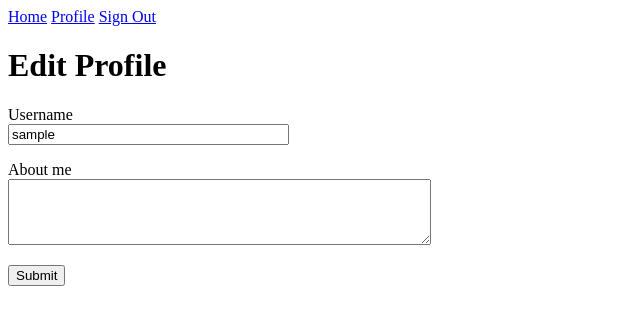
After one commit to cynicaldiogenes/recipeasy, a Flask app: page /edit_profile in a window 1280 px wide. The commit adds this page. Shown: the top 325 px of the page, without its empty margins (0-640 px from the left). Run offline with Flask 2, Linux system fonts and the light colour scheme; the visitor is signed in with stand-in values (Sample User, id 1); data comes from the database, SQL or seed files in the repository.

Commit message:
Add edit profile and user db migration

```diff
--- a/app/forms.py
+++ b/app/forms.py
@@ -1,7 +1,7 @@
 from flask_wtf import FlaskForm
 from wtforms import StringField, PasswordField, BooleanField, SubmitField, IntegerField, TextAreaField, SelectMultipleField
 from wtforms.fields.html5 import URLField, EmailField
-from wtforms.validators import DataRequired, EqualTo, Email, ValidationError
+from wtforms.validators import DataRequired, EqualTo, Email, ValidationError, Length
 
 class LoginForm(FlaskForm):
   username = StringField('Username', validators=[DataRequired()])
@@ -27,6 +27,11 @@ class RegisterForm(FlaskForm):
     if user is not None:
       raise ValidationError('Please use a different email address.')
 
+class EditProfileForm(FlaskForm):
+  username = StringField('Username', validators=[DataRequired()])
+  about_me = TextAreaField('About me', validators=[Length(min=0, max=140)])
+  submit = SubmitField('Submit')
+
 class IngredientForm(FlaskForm):
   name = StringField('Ingredient Name', validators=[DataRequired()]),
   calories_per = IntegerField('Calories per', validators=[DataRequired()]),
--- a/app/models.py
+++ b/app/models.py
@@ -17,6 +17,8 @@ class User(UserMixin, db.Model):
   password_hash = db.Column(db.String(128))
   created = db.Column(db.DateTime(), default=datetime.utcnow)
   recipes = db.relationship('Recipe', backref='author', lazy='dynamic')
+  about_me = db.Column(db.String(140))
+  last_seen = db.Column(db.DateTime, default=datetime.utcnow)
 
   def avatar(self, size):
     digest = md5(self.email.lower().encode('utf-8')).hexdigest()
--- a/app/routes.py
+++ b/app/routes.py
@@ -1,10 +1,16 @@
 from app import app, db
+from datetime import datetime
 from flask import request, render_template, flash, redirect, url_for
 from flask_login import current_user, login_user, logout_user, login_required
 from app.models import User#, Recipes, Ingredients, RecipeIngredients, Ratings
-from app.forms import LoginForm, RegisterForm, IngredientForm, RecipeForm, RecipeIngredientForm
+from app.forms import LoginForm, RegisterForm, IngredientForm, RecipeForm, RecipeIngredientForm, EditProfileForm
 from werkzeug.urls import url_parse
 
+@app.before_request
+def before_request():
+  if current_user.is_authenticated:
+    current_user.last_seen = datetime.utcnow()
+    db.session.commit()
 
 @app.route('/')
 @app.route('/index')
@@ -57,3 +63,16 @@ def user(username):
     {'author': user, 'name': 'test recipe #2'}
   ]
   return render_template('user.html', user=user, recipes=recipes)
+
+@app.route('/edit_profile', methods=['GET', 'POST'])
+def edit_profile():
+  form = EditProfileForm()
+  if form.validate_on_submit():
+    current_user.username = form.username.data
+    current_user.about_me = form.about_me.data
+    db.session.commit()
+    flash('Your changes have been saved.')
+  elif request.method == 'GET':
+    form.username.data = current_user.username
+    form.about_me.data = current_user.about_me
+  return render_template('edit_profile.html', title="Edit Profile", form=form)
--- /dev/null
+++ b/app/templates/edit_profile.html
@@ -0,0 +1,22 @@
+{% extends "base.html" %}
+{% block content %}
+  <h1>Edit Profile</h1>
+  <form action="" method="post">
+  {{ form.hidden_tag() }}
+  <p>
+    {{ form.username.label }}<br>
+    {{ form.username(size=32) }}<br>
+    {% for error in errors %}
+    <span style="color: red;">[{{ error }}]</span>
+    {% endfor %}
+  </p>
+  <p>
+    {{ form.about_me.label }}<br>
+    {{ form.about_me(cols=50, rows=4) }}<br>
+    {% for error in errors %}
+    <span style="color: red;">[{{ error }}]</span>
+    {% endfor %}
+  </p>
+  <p>{{ form.submit() }}</p>
+  </form>
+{% endblock %}
--- a/app/templates/user.html
+++ b/app/templates/user.html
@@ -5,8 +5,13 @@
     <tr valign="top">
       <td><img src="{{ user.avatar(128) }}"></td>
       <td><h1>User: {{ user.username }}</h1></td>
+      {% if user.about_me %}<p>{{ user.about_me }}</p>{% endif %}
+      {% if user.last_seen %}<p>Last seen on {{ user.last_seen }}</p>{% endif %}
     </tr>
   </table>
+  {% if user == current_user %}
+  <p><a href="{{ url_for('edit_profile') }}">Edit Profile</a></p>
+  {% endif %}
   <hr>
   {% for recipe in recipes %}
   {% include '_recipe_summary.html' %}
```
Also changed, not shown: migrations/versions/0b5890501e8b_2_new_fields_in_user_model.py (added, +30 -0 lines).
